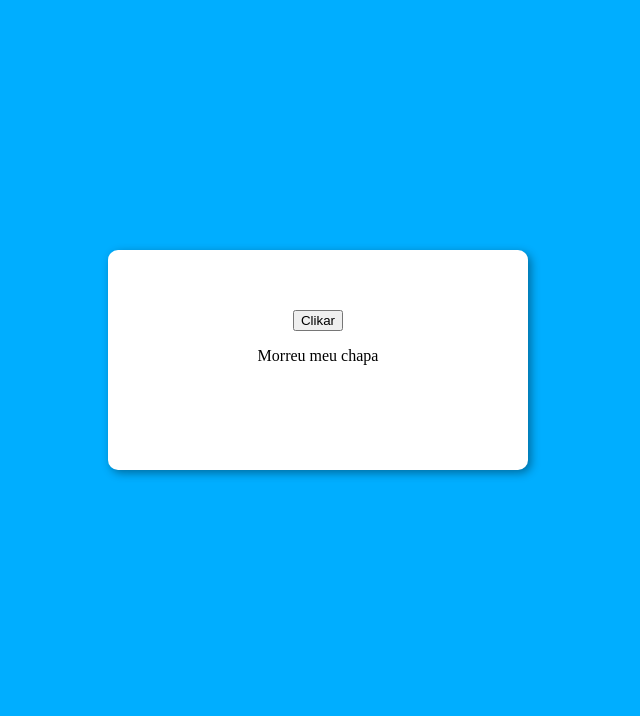
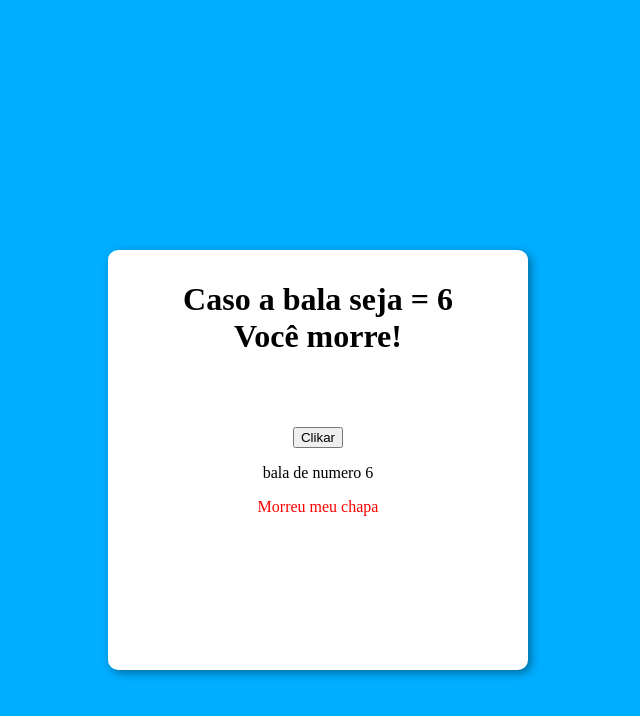
Before and after one commit to Marcos-Jose-DV/Projetos-JavaScript, a plain HTML site: page roleta russa/index.html in a window 1280 px wide. Both pictures are taken after a click on the button "Clikar". Shown: the whole page, without its empty margins (450-1090 px from the left). Drawn offline with Linux system fonts and the light colour scheme.

Commit message:
melhorar o css

```diff
--- a/roleta russa/index.html
+++ b/roleta russa/index.html
@@ -14,7 +14,7 @@
             margin-left: 550px;
             background: white;
             width: 400px;
-            height: 200px;
+            height: 400px;
             padding: 10px;
             border-radius: 10px;
             box-shadow: 3px 3px 10px rgba(0, 0, 0, 0.384);
@@ -27,17 +27,25 @@
 </head>
 <body>
     <div class="container">
+        <h1>Caso a bala seja = 6<br>Você morre! </h1>
+
         <input type="button" value="Clikar" onclick="clikar()" >
+        <p id="bala"></p>
         <p id="res"></p>
     </div>
     <script>
         function clikar(){
             let res = document.getElementById('res')
+            let bala = document.getElementById('bala')
             let fodeu = Math.floor(Math.random() * 7)
             if(fodeu === 6){
+                res.style.color = "red"
                 res.innerHTML = 'Morreu meu chapa'
+                bala.innerHTML = `bala de numero ${fodeu}`
             }else{
-                res.innerHTML = 'Viveu eu chapa'
+                res.style.color = "black"
+                res.innerHTML = 'Viveu meu chapa'
+                bala.innerHTML = `bala de numero ${fodeu}`
             }
 
         }
```
